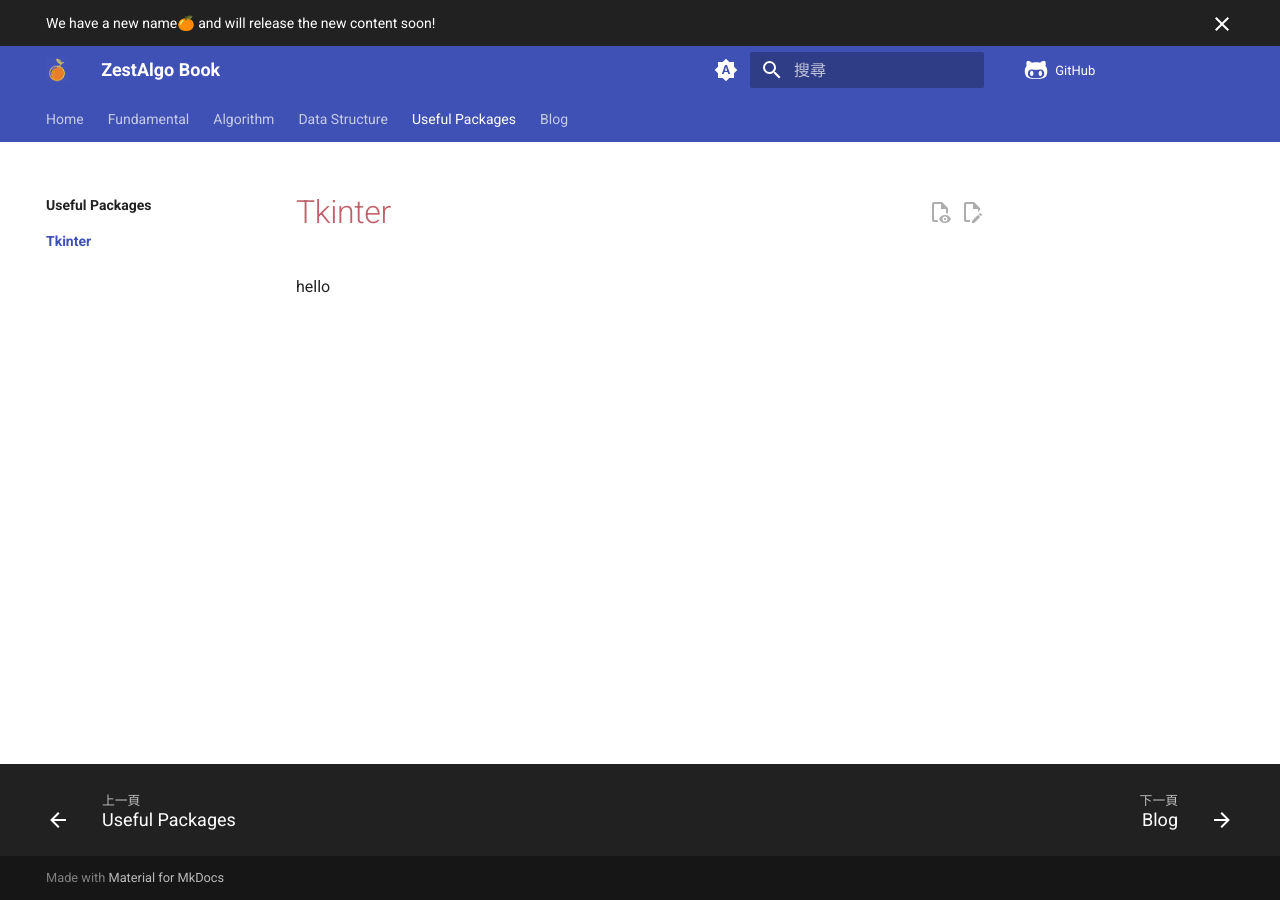
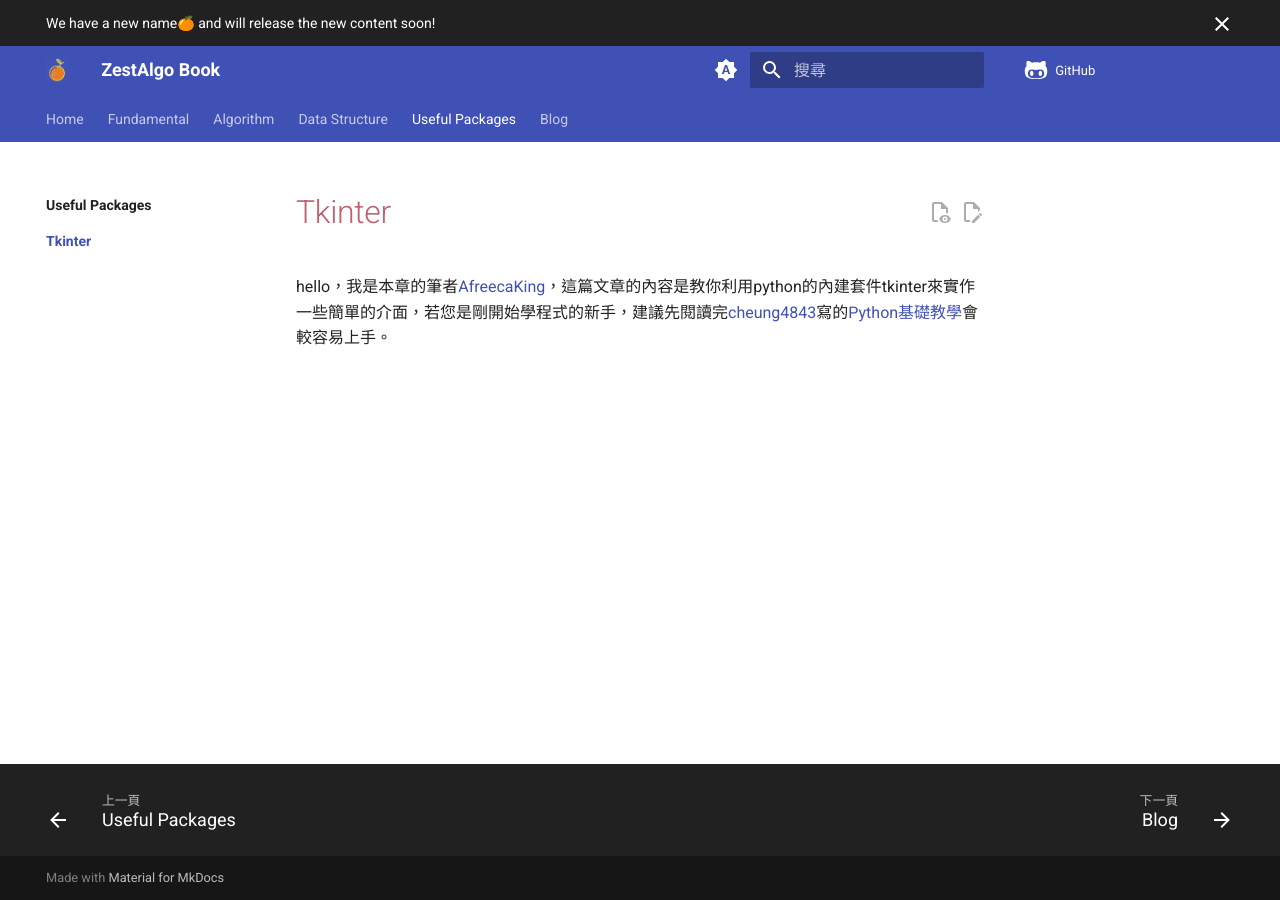
Before and after one commit to cheung4843/ZestAlgo, an MkDocs documentation site: the page built from docs/useful_packages/tkinter/index.md, in a window 1280 px wide. Built offline with MkDocs 1.6.1 and Material for MkDocs 9.7.7, drawn with Linux system fonts in a browser that asks for light colours; comment, search, counter and statistics services are not loaded.

Commit message:
modified:   docs/useful_packages/tkinter/index.md 在index.md中介紹本章教學內容

```diff
--- a/docs/useful_packages/tkinter/index.md
+++ b/docs/useful_packages/tkinter/index.md
@@ -1,2 +1,2 @@
 # Tkinter
-hello
+hello，我是本章的筆者[AfreecaKing](https://github.com/AfreecaKing)，這篇文章的內容是教你利用python的內建套件tkinter來實作一些簡單的介面，若您是剛開始學程式的新手，建議先閱讀完[cheung4843](https://github.com/cheung4843)寫的[Python基礎教學](https://cheung4843.github.io/ZestAlgo/fundamental/python/)會較容易上手。
```
